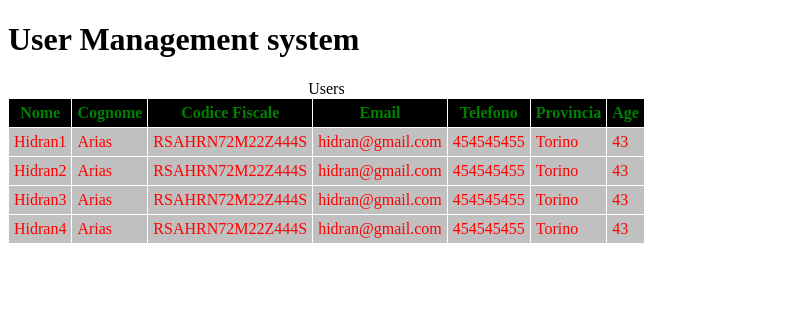
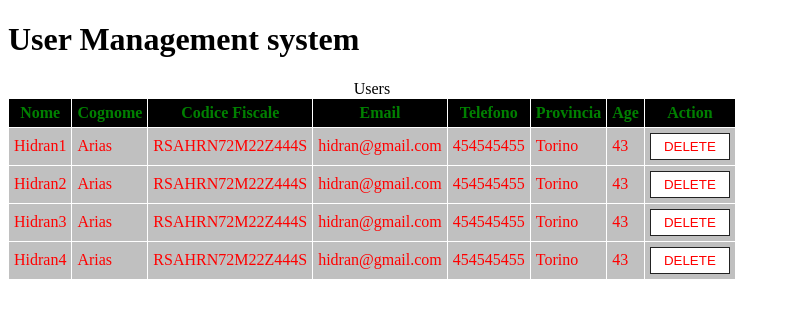
Before and after one commit to hidran/angular8-udemy, an Angular app: page / in a window 1280 px wide. Shown: the top 318 px of the page, without its empty margins (0-789 px from the left). Built offline with nearby package versions, Linux system fonts and the light colour scheme.

Commit message:
22. Adds delete button and deleteUser method to user component

```diff
--- a/src/app/user/user.component.css
+++ b/src/app/user/user.component.css
@@ -4,3 +4,12 @@ td{
   background-color:silver;
   color: red;
 }
+button{
+  padding: 5px;
+  border: 1px solid #222;
+  width:80px;
+}
+button.delete{
+  background: #fff;
+  color:red;
+}
--- a/src/app/user/user.component.html
+++ b/src/app/user/user.component.html
@@ -5,3 +5,4 @@
 <td>{{user.phone}}</td>
 <td>{{user.province}}</td>
 <td>{{user.age}}</td>
+<td><button class="delete" (click) = "deleteUser(user)">DELETE</button></td>
--- a/src/app/user/user.component.ts
+++ b/src/app/user/user.component.ts
@@ -12,5 +12,8 @@ export class UserComponent implements OnInit {
 
   ngOnInit() {
   }
+  deleteUser(){
+    alert(this.user.name);
+  }
 
 }
--- a/src/app/users/users.component.html
+++ b/src/app/users/users.component.html
@@ -8,6 +8,7 @@
         <th>Telefono</th>
         <th>Provincia</th>
         <th>Age</th>
+        <th>Action</th>
     </tr>
   <tr app-user *ngFor ="let user of users"  [user-data] ="user">
 
```
